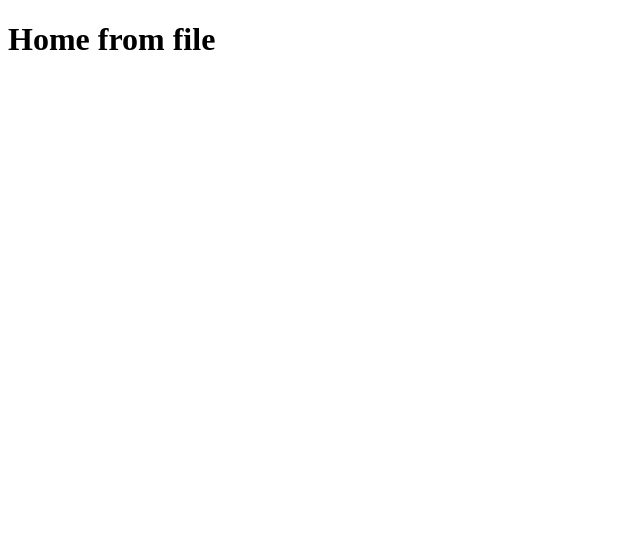
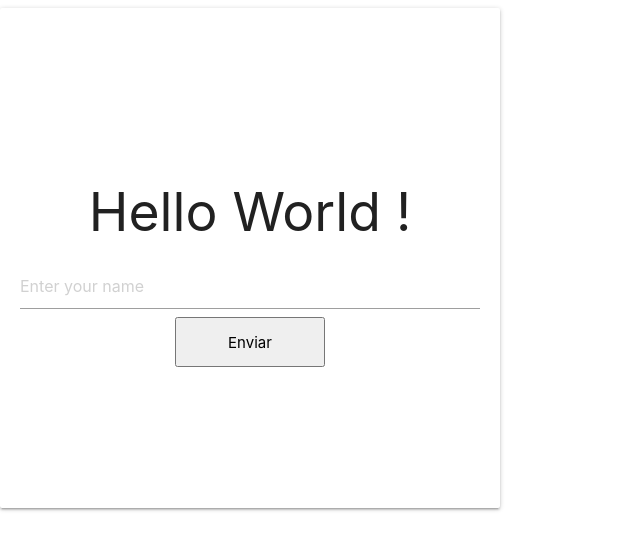
Before and after one commit to aqueleiori/http-study, a website: page public/index.html in a window 1280 px wide. Shown: the whole page, without its empty margins (0-640 px from the left). Drawn offline with nearby package versions, Linux system fonts and the light colour scheme.

Commit message:
new home page

```diff
--- a/public/index.html
+++ b/public/index.html
@@ -3,8 +3,45 @@
 <head>
   <meta charset="UTF-8">
   <title></title>
+  <link rel="stylesheet" href="https://cdnjs.cloudflare.com/ajax/libs/materialize/1.0.0/css/materialize.min.css">
+
+  <script src="https://cdnjs.cloudflare.com/ajax/libs/materialize/1.0.0/js/materialize.min.js"></script>
+
+
+  <style type="text/css" media="screen">
+  .card{
+    width: 500px;
+    height:500px;
+    display:flex;
+    justify-content:center;
+    align-items:center;
+    flex-direction:column;
+    padding:20px;
+  }
+  button{
+    width:150px;
+    height:50px;
+  }
+  input{
+    width:200px;
+  }
+  </style>
+
+  <script charset="utf-8">
+    function btn(){
+      let a = document.getElementById("show")
+      a.innerHTML = document.getElementById("data").value
+      if(document.getElementById("data").value == ""){
+        a.innerHTML = "Input vazio"
+      }
+    }
+  </script>
 </head>
 <body>
-  <h1>Home from file</h1>
+  <div class="card">
+    <h2 id="show">Hello World !</h2>
+    <input type="text" placeholder="Enter your name" value="" name="" id="data"/>
+    <button type="button" onClick="btn()">Enviar</button>
+  </div>
 </body>
 </html>
```
